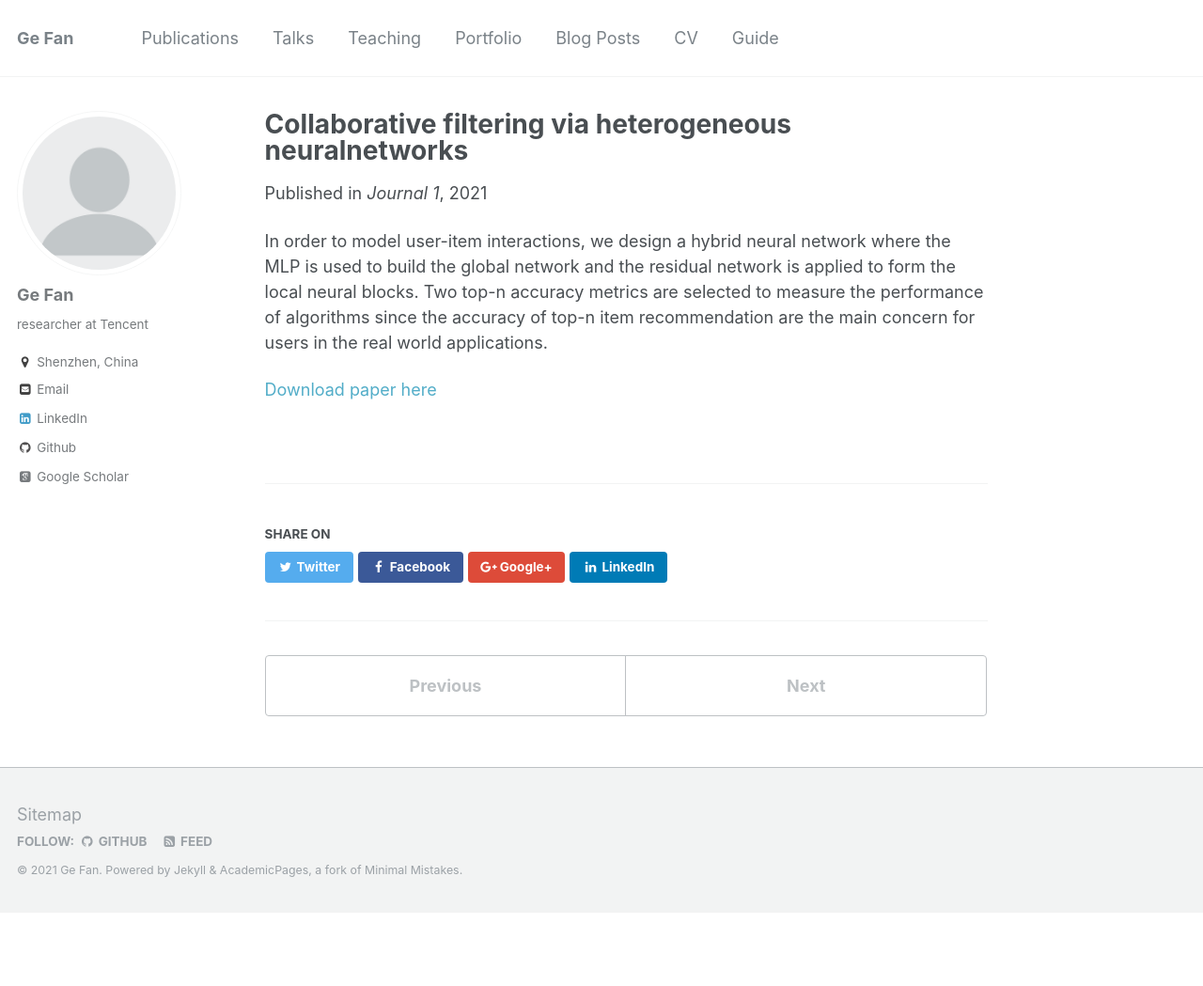
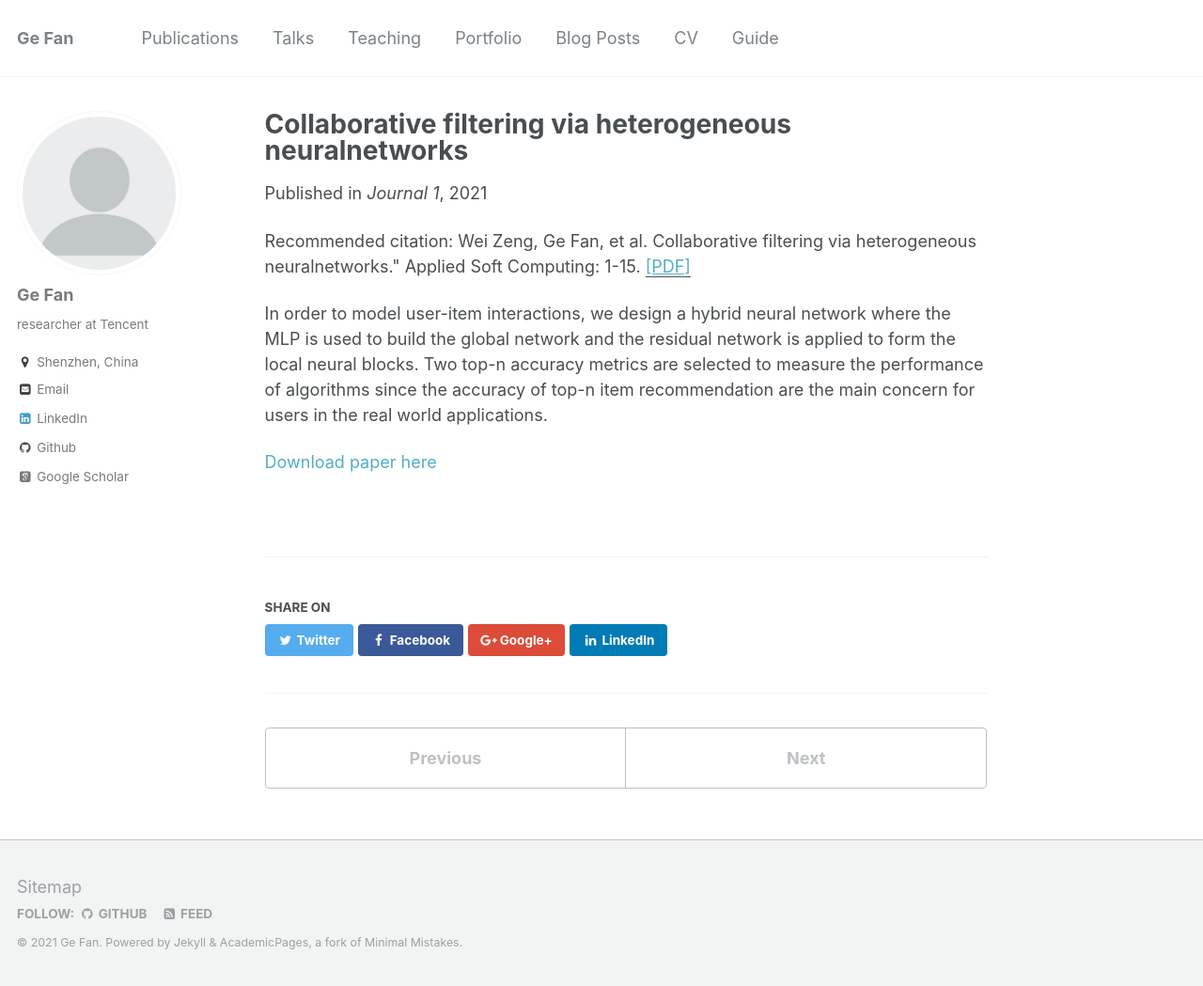
Before and after one commit to FanGhost/fanghost.github.io, a Jekyll site: the page built from _publications/2021-asoc-Collaborative.md, in a window 1280 px wide and 1049 px high. Shown: the whole window at 94% size. Built offline with Jekyll 4.4.1, drawn with Linux system fonts in a browser that asks for light colours; some web fonts are replaced.

Commit message:
add oaoer

```diff
--- a/_publications/2021-asoc-Collaborative.md
+++ b/_publications/2021-asoc-Collaborative.md
@@ -6,7 +6,7 @@ excerpt: 'Over the last few years, the deep neural network is utilized to solve
 date: 2021-06-01
 venue: 'Journal 1'
 paperurl: '../files/2021Collaborative.pdf'
-# citation: 'Ge Fan, et al. Collaborative filtering via heterogeneous neuralnetworks." Applied Soft Computing: 1-15.'
+citation: 'Wei Zeng, Ge Fan, et al. Collaborative filtering via heterogeneous neuralnetworks." Applied Soft Computing: 1-15.'
 
 ---
 In order to model user-item interactions, we design a hybrid neural network where the MLP is used to build the global network and the residual network is applied to form the local neural blocks. Two top-n accuracy metrics are selected to measure the performance of algorithms since the accuracy of top-n item recommendation are the main concern for users in the real world applications.
```
